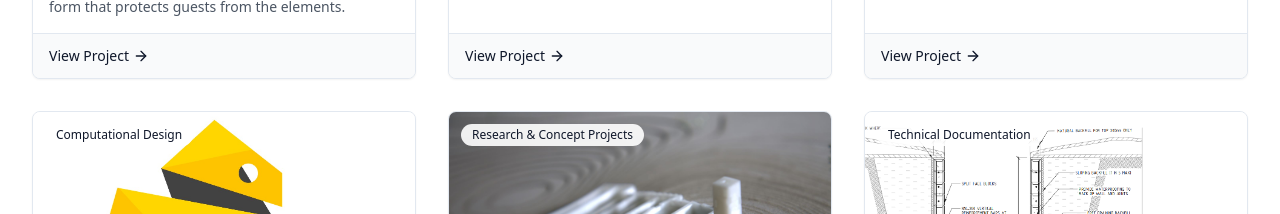
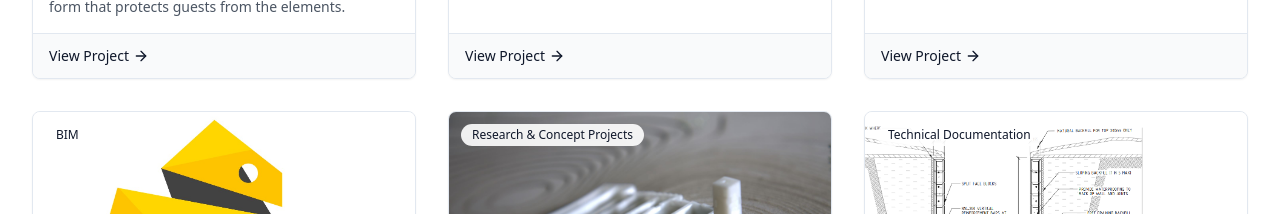
Before and after one commit to lewismconte/folio, a Next.js app: page / in a window 1280 px wide. Shown: the part 1380-1594 px from the top of the page. Built offline with nearby package versions, Linux system fonts and the light colour scheme.

Commit message:
small changes to projects.ts

```diff
--- a/app/projects.ts
+++ b/app/projects.ts
@@ -420,7 +420,7 @@ export const projects: Project[] = [
     title: "H&E Suite: PyRevit Tools & Knowledge Management",
     description: "Development of custom PyRevit tools and an internal knowledge wiki to streamline workflows, preserve institutional knowledge, and enhance collaboration.",
     image: "/images/pyrevit-tools.jpg",
-    category: "Computational Design",
+    category: "BIM",
     sections: [
       {
         type: "text",
```
